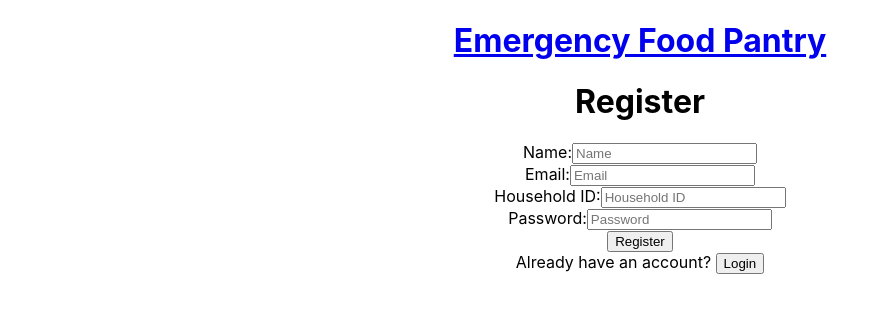
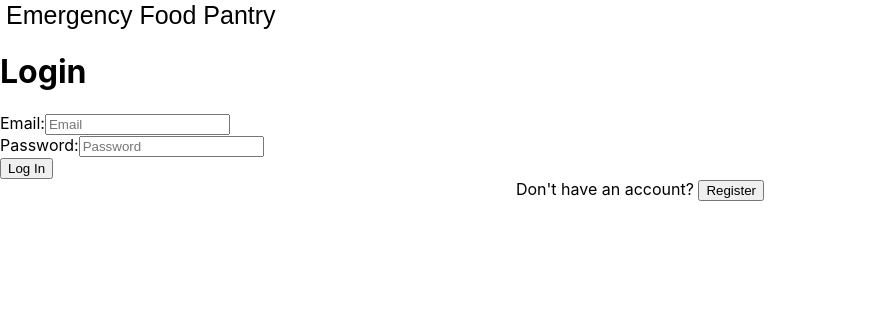
Before and after one commit to its-justus/Food-Pantry-Check-In, a React (Create React App) app: page /#/login in a window 1280 px wide. Before the commit this address led to /#/home. Shown: the top 312 px of the page, without its empty margins (0-890 px from the left). Built offline with nearby package versions, Linux system fonts and the light colour scheme.

Commit message:
working on passport

```diff
--- a/src/components/App/App.js
+++ b/src/components/App/App.js
@@ -1,4 +1,4 @@
-import React from 'react';
+import React, {Component} from 'react';
 import './App.css';
 import {
   HashRouter as Router,
@@ -8,17 +8,46 @@ import {
 } from "react-router-dom";
 import { connect } from "react-redux";
 import RegisterPage from '../RegisterPage/RegisterPage';
-import Header from '../Header/Header'
+import LoginPage from '../LoginPage/LoginPage'
+import Header from '../Header/Header';
+import ProtectedRoute from '../ProtectedRoute/ProtectedRoute';
+import TestHome from'../TestHome';
 
-function App() {
+class App extends Component {
+  //   componentDidMount() {
+  //   this.props.dispatch({ type: "FETCH_USER" });
+  // }
+  render() {
     return (
       <Router>
-      <div className="App">
+        <div>
           <Header />
+          <Switch>
+            {/* Visiting localhost:3000 will redirect to localhost:3000/home */}
+            <Redirect exact from="/" to="/home" />
+            <Route path="/login">
+              <LoginPage />
+            </Route>
+            <Route path="/register">
               <RegisterPage />
+            </Route>
+            {/* For protected routes, the view could show one of several things on the same route.
+              Visiting localhost:3000/home will show the home page if the user is logged in.
+              If the user is not logged in, the ProtectedRoute will show the 'Login' or 'Create Account' page.
+              Even though it seems like they are different pages, the user is always on localhost:3000/home */}
+            {/* <ProtectedRoute exact path="/home" component={PlacesSearch} /> */}
+            <ProtectedRoute exact path="/home" component={TestHome} />
+            {/* This works the same as the other protected route, except that if the user is logged in,
+              they will see their profile page instead. */}
+            {/* <ProtectedRoute exact path="/profile" component={Profile} /> */}
+            {/* If none of the other routes matched, we will show a 404. */}
+            <Route render={() => <h1>404</h1>} />
+          </Switch>
         </div>
       </Router>
     );
   }
+}
+
 
 export default connect()(App);
--- /dev/null
+++ b/src/components/Header/Header.css
@@ -0,0 +1,10 @@
+.navTitle {
+  color: black;
+  font-size: 25px;
+  background-color: white;
+  border: none;
+}
+
+.navRight {
+  float: right;
+}
--- a/src/components/Header/Header.js
+++ b/src/components/Header/Header.js
@@ -1,14 +1,19 @@
 import React from "react";
-import { Link } from "react-router-dom";
+import { Link, NavLink } from "react-router-dom";
 import { connect } from "react-redux";
 import LogOutButton from "../LogOutButton/LogOutButton"
+import './Header.css';
 
 const Header = (props) => (
-  <div className="nav">
-    <Link to="/home">
-      <h1 className="navTitle">Emergency Food Pantry</h1>
-    </Link>
-  </div>
+  <>
+    <div className="nav">
+      <Link to="/home">
+        <button className="navTitle">Emergency Food Pantry</button>
+      </Link>
+    </div>
+    <div className="navRight">
+    </div>
+  </>
 );
 
 const mapStateToProps = (state) => ({
--- a/src/components/LoginPage/LoginPage.js
+++ b/src/components/LoginPage/LoginPage.js
@@ -1,6 +1,6 @@
 import React, { Component } from "react";
 import { connect } from "react-redux";
-import Nav from "../Nav/Nav";
+import { Link } from "react-router-dom";
 import "./LoginPage.css";
 
 class LoginPage extends Component {
@@ -35,7 +35,6 @@ class LoginPage extends Component {
     return (
       <div>
         <div>
-          <Nav />
         </div>
         {this.props.errors.loginMessage && (
           <h2 className="alert" role="alert">
@@ -84,7 +83,10 @@ class LoginPage extends Component {
         </form>
         <center>
           Don't have an account?{" "}
-          <button
+          <Link to="/register">
+            <button>Register</button>
+          </Link>
+          {/* <button
             type="button"
             className="link-button"
             onClick={() => {
@@ -92,7 +94,7 @@ class LoginPage extends Component {
             }}
           >
             Create Account
-          </button>
+          </button> */}
         </center>
       </div>
     );
--- /dev/null
+++ b/src/components/ProtectedRoute/ProtectedRoute.js
@@ -0,0 +1,62 @@
+import React from "react";
+import { Route } from "react-router-dom";
+import { connect } from "react-redux";
+import LoginPage from "../LoginPage/LoginPage";
+import RegisterPage from "../RegisterPage/RegisterPage";
+
+// A Custom Wrapper Component -- This will keep our code DRY.
+// Responsible for watching redux state, and returning an appropriate component
+// API for this component is the same as a regular route
+
+// THIS IS NOT SECURITY! That must be done on the server
+// A malicious user could change the code and see any view
+// so your server-side route must implement real security
+// by checking req.isAuthenticated for authentication
+// and by checking req.user for authorization
+
+const ProtectedRoute = (props) => {
+  // Using destructuring, this takes ComponentToProtect from component
+  // prop and grabs all other props to pass them along to Route
+  const {
+    // Alias prop 'component' as 'ComponentToProtect'
+    component: ComponentToProtect,
+    account,
+    login,
+    ...otherProps
+  } = props;
+
+  let ComponentToShow;
+
+  if (account.id) {
+    // if the user is logged in (only logged in users have ids)
+    // show the component that is protected
+    ComponentToShow = ComponentToProtect;
+  } else if (login === "login") {
+    // if they are not logged in, check the loginMode on Redux State
+    // if the mode is 'login', show the LoginPage
+    ComponentToShow = LoginPage;
+  } else {
+    // the user is not logged in and the mode is not 'login'
+    // show the RegisterPage
+    ComponentToShow = RegisterPage;
+  }
+
+  // We return a Route component that gets added to our list of routes
+  return (
+    <Route
+      // all props like 'exact' and 'path' that were passed in
+      // are now passed along to the 'Route' Component
+      {...otherProps}
+      component={ComponentToShow}
+    />
+  );
+};
+
+const mapStateToProps = (state) => {
+  return {
+    account: state.account,
+    login: state.login,
+  };
+};
+
+export default connect(mapStateToProps)(ProtectedRoute);
--- a/src/components/RegisterPage/RegisterPage.js
+++ b/src/components/RegisterPage/RegisterPage.js
@@ -1,5 +1,7 @@
 import React, { Component } from "react";
 import { connect } from "react-redux";
+import { Link } from "react-router-dom";
+
 
 class RegisterPage extends Component {
   state = {
@@ -104,7 +106,10 @@ class RegisterPage extends Component {
         </form>
         <center>
           Already have an account?{" "}
-          <button
+          <Link to="/login">
+            <button>Login</button>
+          </Link>
+          {/* <button
             type="button"
             className="link-button"
             onClick={() => {
@@ -112,7 +117,7 @@ class RegisterPage extends Component {
             }}
           >
             Login
-          </button>
+          </button> */}
         </center>
       </div>
     );
--- /dev/null
+++ b/src/components/TestHome.js
@@ -0,0 +1,17 @@
+import React, { Component } from "react";
+import { connect } from "react-redux";
+import axios from "axios";
+
+class TestHome extends Component {
+  render() {
+    return(
+      <>
+        <div>
+          <h1>Check-In!</h1>
+        </div>
+      </>
+    )
+  }
+}
+
+export default TestHome;
--- a/src/redux/sagas/loginSaga.js
+++ b/src/redux/sagas/loginSaga.js
@@ -15,7 +15,7 @@ function* loginUser(action) {
     // send the action.payload as the body
     // the config includes credentials which
     // allow the server session to recognize the user
-    yield axios.post("/api/user/login", action.payload, config);
+    yield axios.post("/api/account/login", action.payload, config);
 
     // after the user has logged in
     // get the user information from the server
@@ -47,7 +47,7 @@ function* logoutUser(action) {
     // allow the server session to recognize the user
     // when the server recognizes the user session
     // it will end the session
-    yield axios.post("/api/user/logout", config);
+    yield axios.post("/api/account/logout", config);
 
     // now that the session has ended on the server
     // remove the client-side user object to let
--- a/src/redux/sagas/registrationSaga.js
+++ b/src/redux/sagas/registrationSaga.js
@@ -8,7 +8,7 @@ function* registerUser(action) {
     yield put({ type: "CLEAR_REGISTRATION_ERROR" });
 
     // passes the username and password from the payload to the server
-    yield axios.post("/api/user/register", action.payload);
+    yield axios.post("/api/account/register", action.payload);
 
     // automatically log a user in after registration
     yield put({ type: "LOGIN", payload: action.payload });
```
Also changed, not shown: 1 other file (tests, documents, lock files or other folders). Lines whose indentation alone changed are shown as unchanged.
